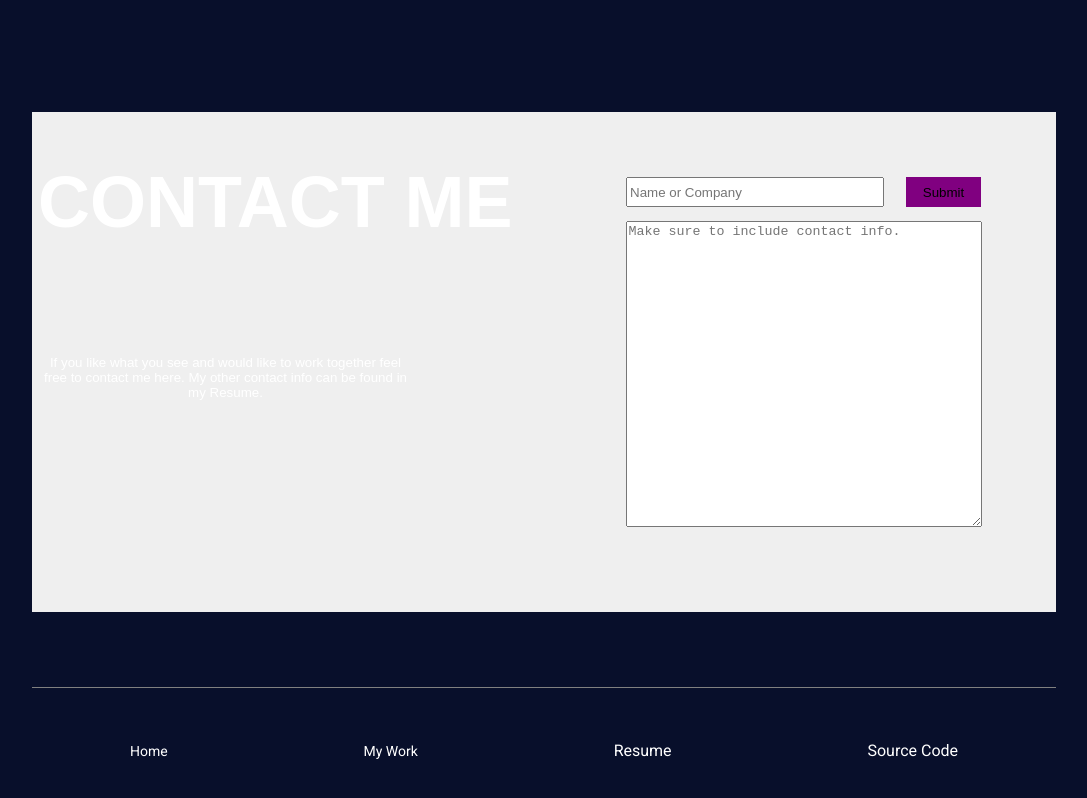
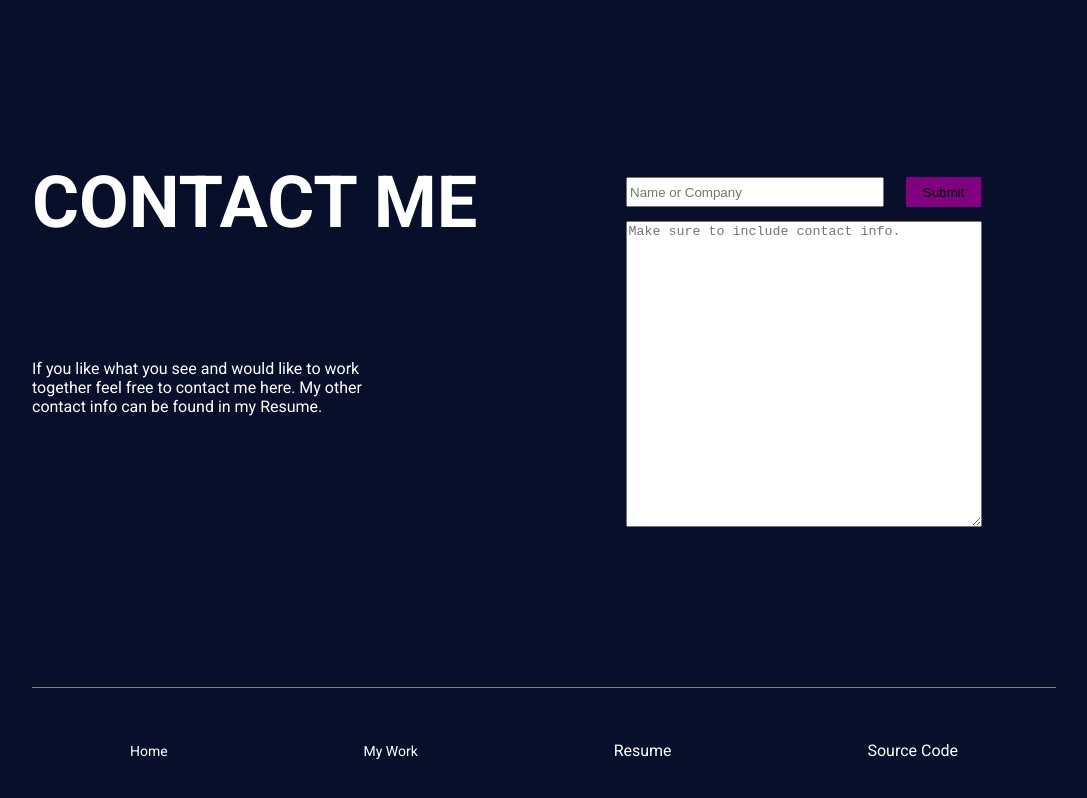
Before and after one commit to Romeo-Richardson/devportfolio, a React (Create React App) app in the folder client/: page / in a window 1280 px wide. Shown: the part 1088-1886 px from the top of the page, without its empty margins (96-1183 px from the left). Built offline with nearby package versions, Linux system fonts and the light colour scheme.

Commit message:
Troubleshooting
Submit Display Bug for Inquiry

```diff
--- a/client/src/styles/ContactSection.js
+++ b/client/src/styles/ContactSection.js
@@ -1,6 +1,6 @@
 import styled from "styled-components";
 
-export const ContactSection = styled.button`
+export const ContactSection = styled.div`
 height: 500px;
 width: 1450px;
 position: relative;
@@ -9,7 +9,6 @@ overflow: hidden;
 display: flex;
 flex-direction: column;
 align-items: ${(props) => props.ai};
-border: none;
 
 @media screen and (max-width: 1450px) {
     width: 80vw;
@@ -22,6 +21,6 @@ border: none;
 }
 @media screen and (max-width: 560px) {
     width: 312px;
-    height: 710px;
+    height: 700px;
 }
 `
--- a/client/src/styles/ContactSubmit.js
+++ b/client/src/styles/ContactSubmit.js
@@ -1,6 +1,6 @@
 import styled from "styled-components";
 
-export const ContactSubmit = styled.div`
+export const ContactSubmit = styled.button`
 height: 30px;
 width: 75px;
 background-color: purple;
@@ -10,6 +10,7 @@ top: 0px;
 display: flex;
 justify-content: center;
 align-items: center;
+border: none;
 &:hover {
     cursor: pointer;
 }
```
